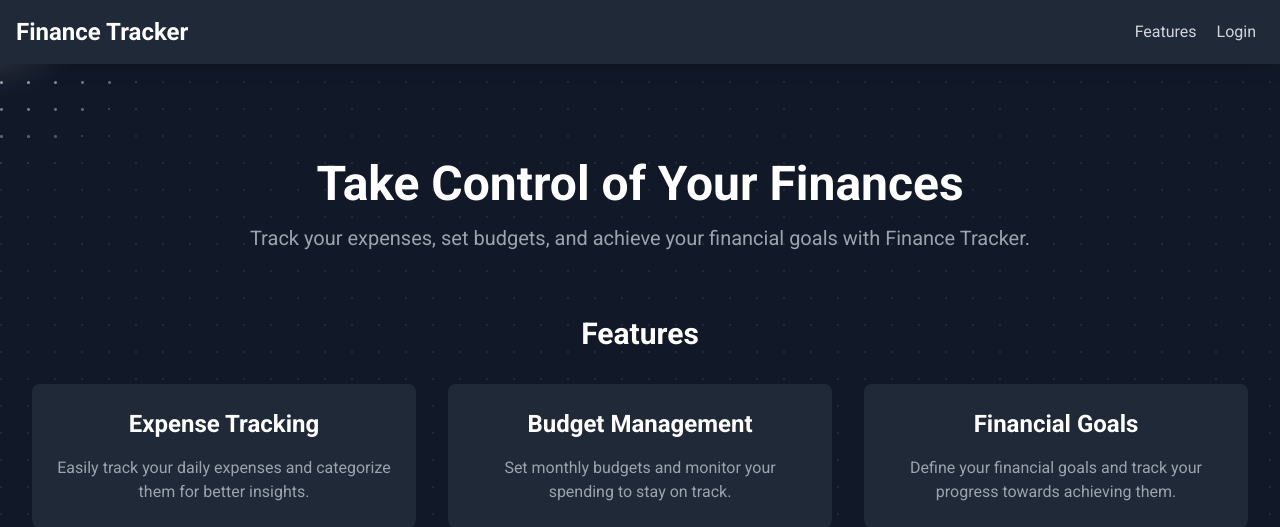
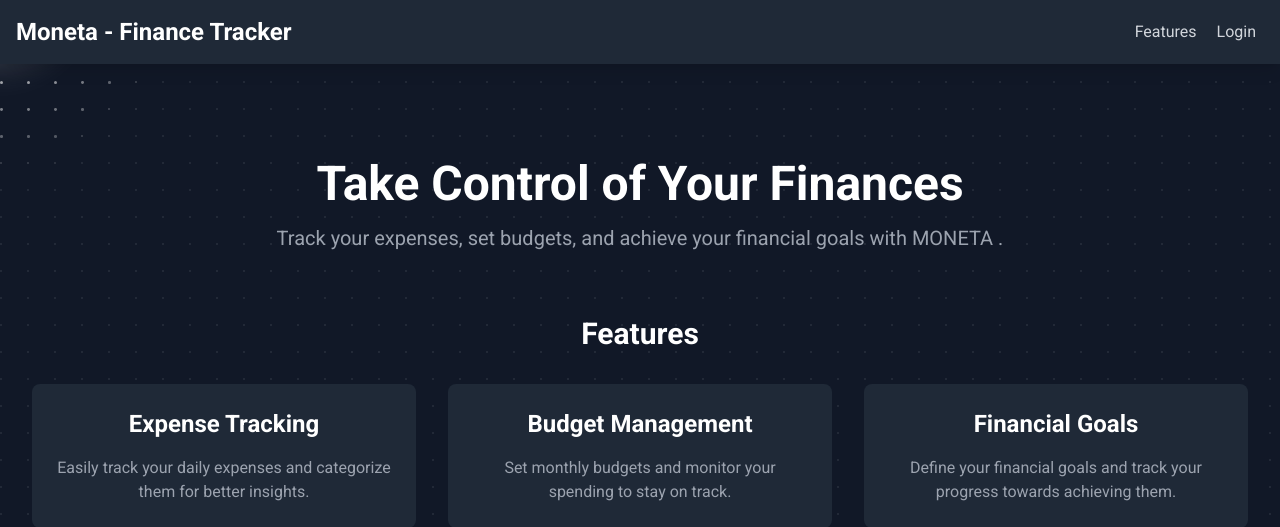
Before and after one commit to HydrallHarsh/Moneta-Personal-Finance-Website, a Django app: page / in a window 1280 px wide. Shown: the top 527 px of the page. Run offline with Django 5.2, Linux system fonts and the light colour scheme; some libraries are stand-ins or nearby versions.

Commit message:
Changed names

```diff
--- a/tracker/templates/base.html
+++ b/tracker/templates/base.html
@@ -18,7 +18,7 @@
     <div id="custom-cursor" class="fixed w-4 h-4 bg-white rounded-full pointer-events-none transition-transform duration-200 ease-out" style="transform: translate(-50%, -50%);"></div>
     <nav class="bg-gray-800 shadow-lg relative z-10 p-4">
         <div class="container mx-auto flex justify-between items-center">
-            <a href="{% url 'home' %}" class="text-2xl font-bold">Finance Tracker</a>
+            <a href="{% url 'home' %}" class="text-2xl font-bold">Moneta - Finance Tracker</a>
             <div>
                 {% comment %} <a href="#cta" class="text-gray-300 hover:text-white mx-2">Get Started</a> {% endcomment %}
             </div>
@@ -44,7 +44,7 @@
     </div>
     <footer class="bg-gray-800 text-center lg:text-left relative z-10">
         <div class="text-gray-400 text-center p-4">
-            © 2023 Financial Tracker. All rights reserved.
+            © 2024 MONETA - Financial Tracker. All rights reserved.
         </div>
     </footer>
     <script>
--- a/tracker/templates/dashboard.html
+++ b/tracker/templates/dashboard.html
@@ -1,7 +1,7 @@
 {% extends 'base.html' %}
 {% load static %}
 
-{% block title %}Personal Finance Tracker{% endblock %}
+{% block title %}Moneta - Personal Finance Tracker{% endblock %}
 
 {% block extra_head %}
 <script src="https://cdn.jsdelivr.net/npm/chart.js"></script>
@@ -39,7 +39,7 @@
 <div class="fixed w-[400px] h-[400px] rounded-full pointer-events-none blur-[10px] bg-gradient-radial from-[rgba(255,255,255,0.8)] via-[rgba(255,255,255,0.6)] to-transparent transform-gpu -translate-x-1/2 -translate-y-1/2"></div>
 <div class="fixed inset-0 bg-dot-pattern pointer-events-none"></div>
 <div class="max-w-7xl mx-auto">
-    <h1 class="text-3xl font-bold mb-8">Personal Finance Tracker</h1>
+    <h1 class="text-3xl font-bold mb-8">Moneta - Personal Finance Tracker</h1>
     {% if messages %}
     <div class="mb-8 space-y-4">
         {% for message in messages %}
--- a/tracker/templates/home.html
+++ b/tracker/templates/home.html
@@ -18,7 +18,7 @@
     <div id="custom-cursor" class="fixed w-4 h-4 bg-white rounded-full pointer-events-none transition-transform duration-200 ease-out" style="transform: translate(-50%, -50%);"></div>
     <nav class="bg-gray-800 shadow-lg relative z-10 p-4">
         <div class="container mx-auto flex justify-between items-center">
-            <a href="{% url 'home' %}" class="text-2xl font-bold">Finance Tracker</a>
+            <a href="{% url 'home' %}" class="text-2xl font-bold">Moneta - Finance Tracker</a>
             <div>
 
                 {% comment %} <a href="#cta" class="text-gray-300 hover:text-white mx-2">Get Started</a> {% endcomment %}
@@ -39,7 +39,7 @@
     <div class="container mx-auto p-8 flex-grow relative z-10">
         <section class="text-center my-16">
             <h1 class="text-5xl font-bold mb-4">Take Control of Your Finances</h1>
-            <p class="text-xl text-gray-400 mb-8">Track your expenses, set budgets, and achieve your financial goals with Finance Tracker.</p>
+            <p class="text-xl text-gray-400 mb-8">Track your expenses, set budgets, and achieve your financial goals with MONETA .</p>
             {% comment %} <a href="#cta" class="bg-blue-500 text-white px-6 py-3 rounded-full text-lg hover:bg-blue-600">Get Started</a> {% endcomment %}
         </section>
         <section id="features" class="my-16">
```
Also changed, not shown: README.md.
